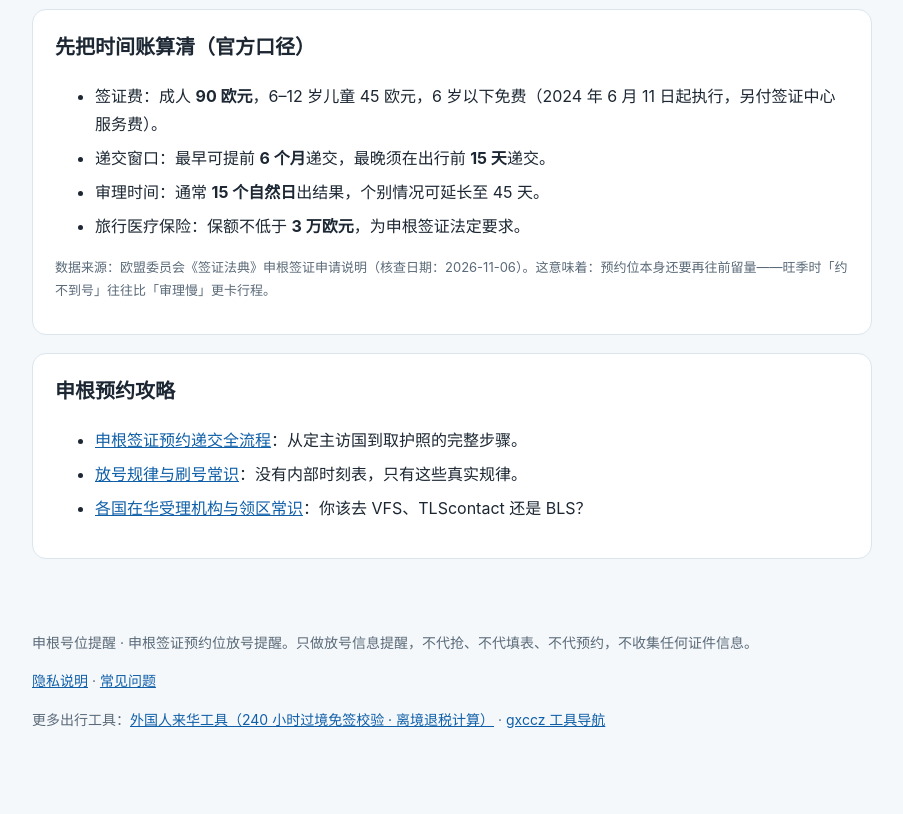
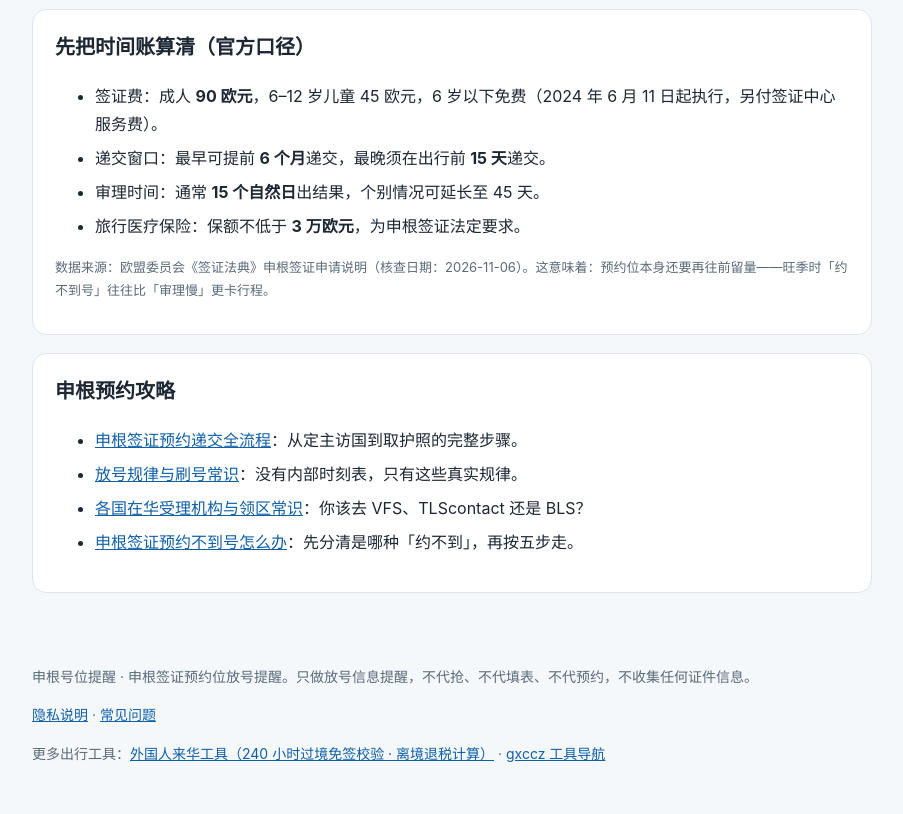
Before and after one commit to hu3075559-ai/schengen-slot-alert, a plain HTML site: page public/index.html in a window 1280 px wide. Shown: the part 1742-2556 px from the top of the page, without its empty margins (188-1091 px from the left). Before the commit the page ends 2522 px from the top, so only its background shows below. Drawn offline with Linux system fonts and the light colour scheme.

Commit message:
Add guide: 申根签证预约不到号怎么办 (public/index.html)

```diff
--- a/public/index.html
+++ b/public/index.html
@@ -180,6 +180,7 @@
     <li><a href="/guide/appointment-process/">申根签证预约递交全流程</a>：从定主访国到取护照的完整步骤。</li>
     <li><a href="/guide/slot-patterns/">放号规律与刷号常识</a>：没有内部时刻表，只有这些真实规律。</li>
     <li><a href="/guide/visa-centers/">各国在华受理机构与领区常识</a>：你该去 VFS、TLScontact 还是 BLS？</li>
+    <li><a href="/guide/no-appointment-slots/">申根签证预约不到号怎么办</a>：先分清是哪种「约不到」，再按五步走。</li>
   </ul>
 </section>
 
```
